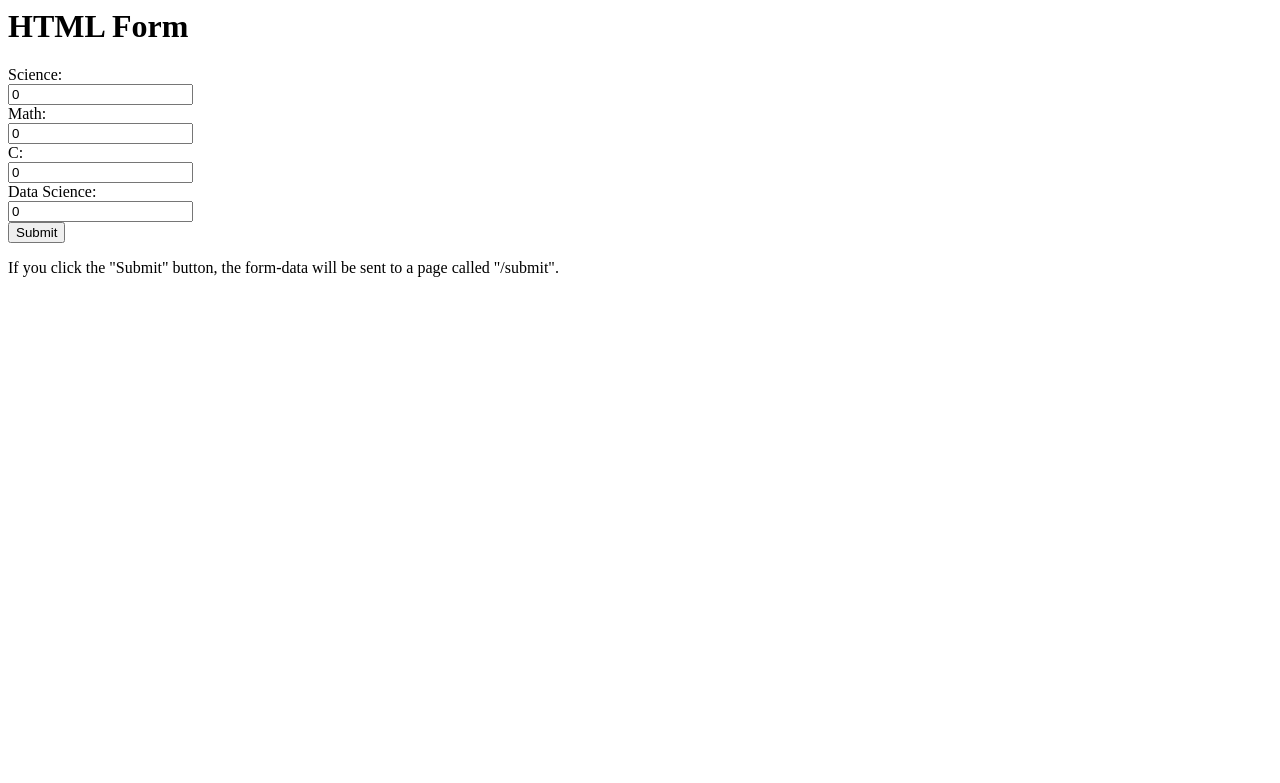
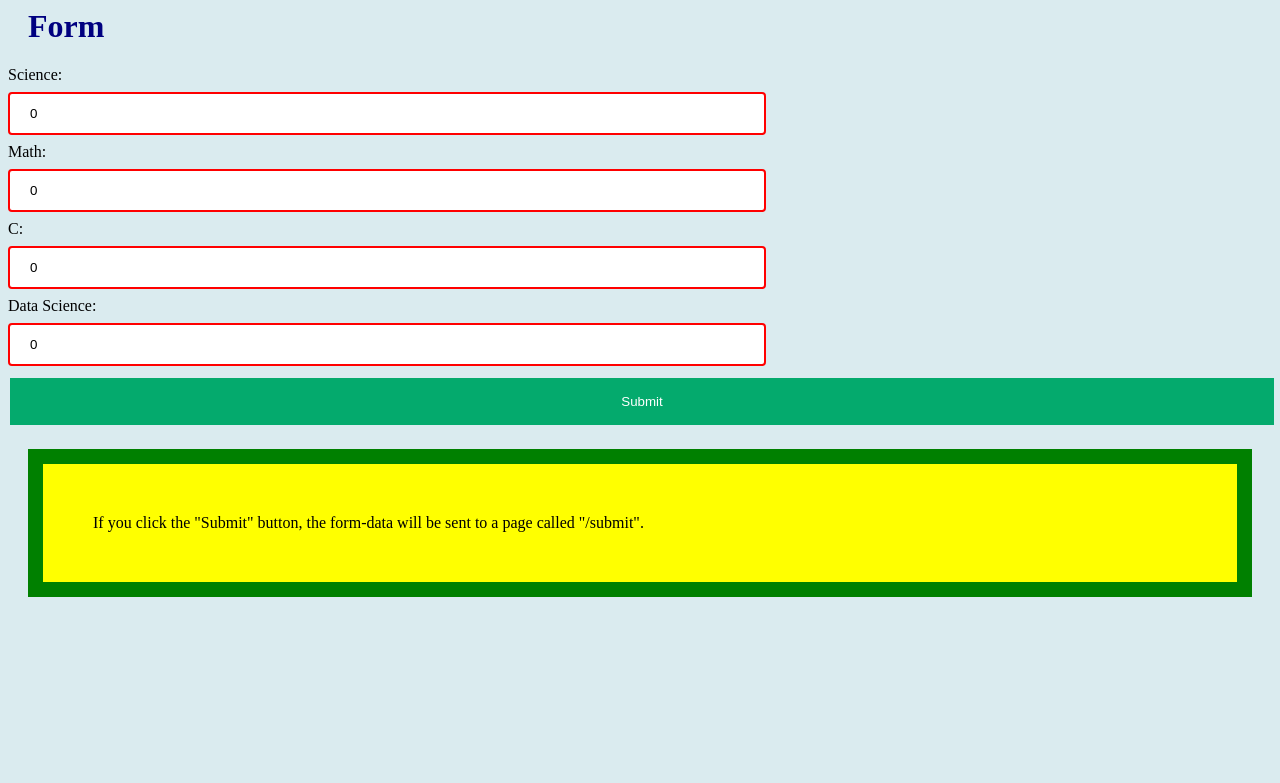
Before and after one commit to ShendreAk/Flask, a Flask app: page / in a window 1280 px wide. Shown: the top 783 px of the page. Run offline with Flask 3, Linux system fonts and the light colour scheme.

Commit message:
complete_flask

```diff
--- a/app.py
+++ b/app.py
@@ -10,7 +10,7 @@ def welcome():
 @app.route('/success/<int:score>')
 def success(score):
     res=''
-    if score>50:
+    if score>=50:
         res = 'Pass'
     else:
         res = 'Fail'
--- /dev/null
+++ b/static/file.css
@@ -0,0 +1,42 @@
+body {
+    background-color: rgb(218, 235, 239);
+  }
+
+  h1 {
+    color: navy;
+    margin-left: 20px;
+
+  }
+
+  div {
+    background-color: lightblue;
+    width: 300px;
+    border: 15px solid green;
+    padding: 50px;
+    margin: 20px;
+  }
+
+  p {
+    background-color: yellow;
+    border: 15px solid green;
+    padding: 50px;
+    margin: 20px;
+  }
+  input[type=text] {
+    width: 60%;
+    padding: 12px 20px;
+    margin: 8px 0;
+    box-sizing: border-box;
+    border: 2px solid red;
+    border-radius: 4px;
+  }
+  input[type=button], input[type=submit], input[type=reset] {
+    background-color: #04AA6D;
+    width: 100%;
+    border: none;
+    color: white;
+    padding: 16px 32px;
+    text-decoration: none;
+    margin: 4px 2px;
+    cursor: pointer;
+  }
--- /dev/null
+++ b/static/script.js
@@ -0,0 +1 @@
+alert("The site is being reloaded")
--- a/templates/index.html
+++ b/templates/index.html
@@ -1,6 +1,14 @@
 <html>
+
+<head>
+    <link rel="stylesheet" href="{{ url_for('static', filename ='file.css') }}">
+    <script type="text/javascript" src= "{{ url_for('static', filename ='script.js') }}" >
+
+    </script>
+
+</head>
     <body>
-        <h1> HTML Form</h1>
+        <h1> Form</h1>
         <form action="/submit" method="POST">
             <label for="science">Science: </label><br>
             <input type="text" id="science" name="science" value="0"><br>
```
Also changed, not shown: templates/result.html (+7 -0 lines).
